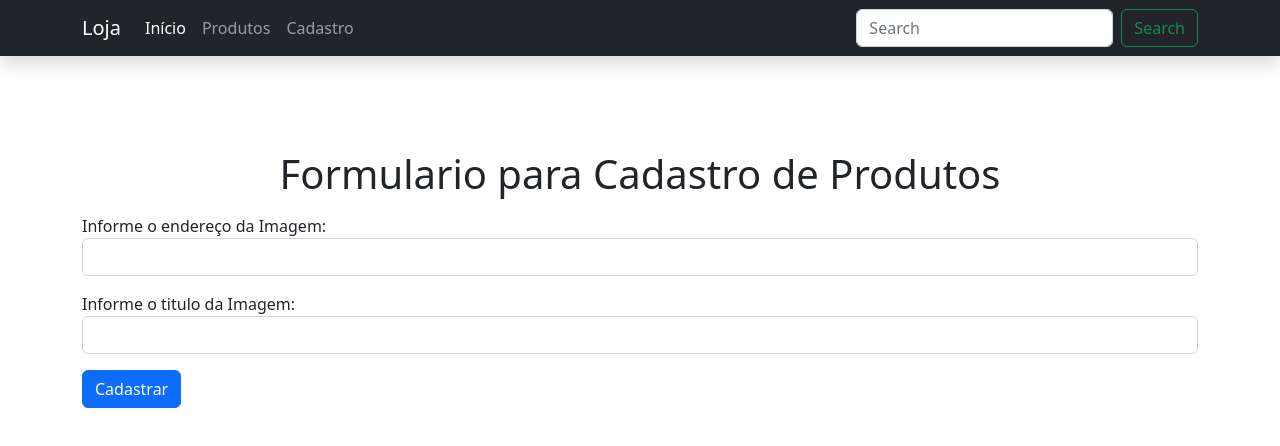
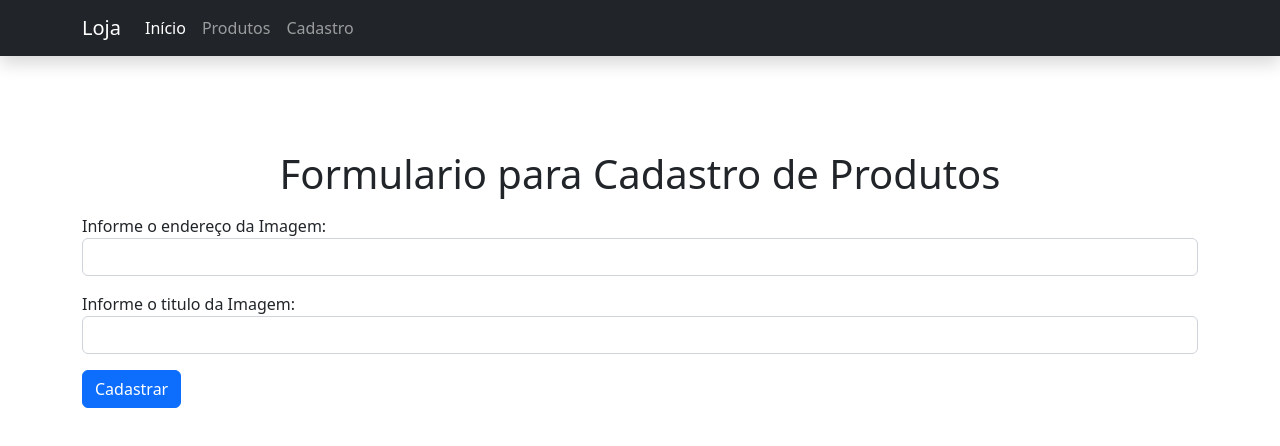
Before and after one commit to Arkymad/tuxview, an Angular app in the folder projeto/tuxview/: page /formulario in a window 1280 px wide. Shown: the top 446 px of the page. Built offline with nearby package versions, Linux system fonts and the light colour scheme.

Commit message:
atualização

```diff
--- a/projeto/tuxview/src/app/fotografia/foto/foto.component.html
+++ b/projeto/tuxview/src/app/fotografia/foto/foto.component.html
@@ -15,6 +15,7 @@
           <h5 class="card-title text-center">{{ foto.titulo }} </h5>
         </div>
 
+
         <button (click)= "deletar(foto.id)" type="button" class="btn btn-outline btn-sm text-danger">Excluir</button>
 
 
--- a/projeto/tuxview/src/app/fotografia/foto/foto.component.ts
+++ b/projeto/tuxview/src/app/fotografia/foto/foto.component.ts
@@ -14,6 +14,7 @@ export class FotoComponent{
   nameButton = "Fotos Pares";
   titulo = "Minhas Fotos";
   control = true;
+
 
 
   imagens: Fotos[] = [];
--- a/projeto/tuxview/src/app/shared/header/header.component.html
+++ b/projeto/tuxview/src/app/shared/header/header.component.html
@@ -21,10 +21,6 @@
             <a class="nav-link" routerLink="./formulario">Cadastro</a>
           </li>
         </ul>
-        <form class="d-flex" role="search">
-          <input class="form-control me-2" type="search" placeholder="Search" aria-label="Search">
-          <button class="btn btn-outline-success" type="submit">Search</button>
-        </form>
       </div>
     </div>
 </nav>
--- a/projeto/tuxview/src/assets/db/db.json
+++ b/projeto/tuxview/src/assets/db/db.json
@@ -3,17 +3,20 @@
     {
       "img": "https://cdn.pixabay.com/photo/2014/09/03/20/15/shoes-434918_960_720.jpg",
       "titulo": "Sapato all star Branco",
-      "id": 1
+      "id": 1,
+      "quantidade": 20
     },
     {
       "img": "https://cdn.pixabay.com/photo/2013/09/12/19/57/boots-181744_960_720.jpg",
       "titulo": "bota laranja",
-      "id": 2
+      "id": 2,
+      "quantidade": 20
     },
     {
       "img": "https://cdn.pixabay.com/photo/2016/12/10/16/57/shoes-1897708_960_720.jpg",
       "titulo": "calçado esportivo preto ",
-      "id": 3
+      "id": 3,
+      "quantidade": 20
     },
     {
       "img": "https://cdn.pixabay.com/photo/2013/07/12/18/20/shoes-153310_960_720.png",
@@ -29,6 +32,7 @@
       "img": "https://cdn.pixabay.com/photo/2020/08/24/21/40/fashion-5515135_960_720.jpg",
       "titulo": "sapato social de couro preto cano alto",
       "id": 6
+
     }
   ]
 }
```
Also changed, not shown: projeto/tuxview/src/app/fotografia/formulario/formulario.component.html (+0 -24 lines).
